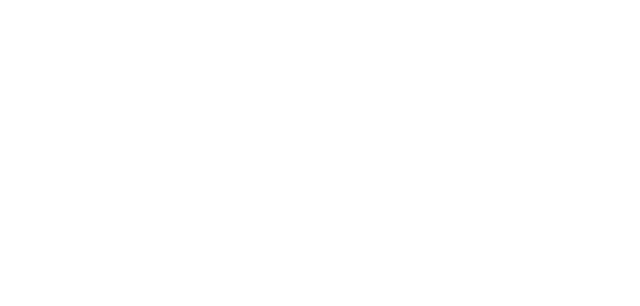
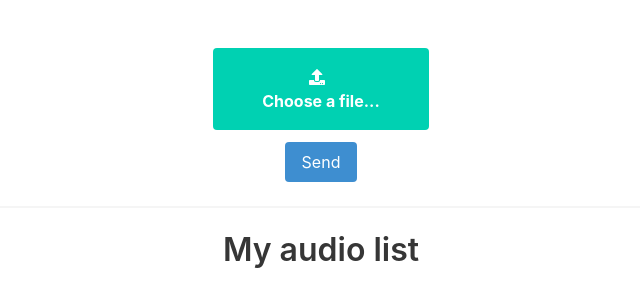
Before and after one commit to giannispan/accu-player, a Vue app in the folder client/: page / in a window 1280 px wide. Shown: the top 306 px of the page, without its empty margins (319-959 px from the left). Built offline with nearby package versions, Linux system fonts and the light colour scheme.

Commit message:
upload form, showing errors

```diff
--- a/client/src/components/LibraryComponent.vue
+++ b/client/src/components/LibraryComponent.vue
@@ -1,6 +1,43 @@
 <template>
   <div>
+    <form @submit.prevent="sendFile" enctype="multipart/form-data">
+      <div class="field">
+        <div class="file is-boxed is-primary">
+          <label class="label">
+            <input
+              type="file"
+              ref="file"
+              @change="selectFile"
+              accept="audio/*"
+              class="file-input"
+            />
+            <span class="file-cta">
+              <span class="file-icon">
+                <i class="fas fa-upload">
 
+                </i>
+              </span>
+              <span class="file-label">
+                Choose a file...
+              </span>
+            </span>
+
+            <span v-if="file" class="file-name">{{file.name}}</span>
+          </label>
+
+        </div>
+
+      </div>
+
+      <div class="field">
+        <button class="button is-info">Send</button>
+      </div>
+      <p class="error" v-if="error">{{error}}</p>
+    </form>
+    <hr>
+    <div class="content">
+        <h1 class="title">My audio list</h1>
+    </div>
   </div>
 </template>
 
@@ -34,6 +71,9 @@
             this.error = '';
           }, 2000);
         })
+    },
+    selectFile() {
+      this.file = this.$refs.file.files[0];
     }
   },
 
@@ -42,5 +82,24 @@
 
 <!-- Add "scoped" attribute to limit CSS to this component only -->
 <style scoped>
-
+  .content {
+    width: 650px;
+    margin: auto;
+  }
+  .field {
+    display: flex;
+    justify-content: center;
+  }
+  .file-cta {
+    width: 100%;
+  }
+  h1 {
+    text-align: center;
+  }
+  p.error {
+    border: 1px solid #ff5b5f;
+    background-color: #ffc5c1;
+    padding:  10px;
+    margin-bottom: 15px;
+  }
 </style>
```
